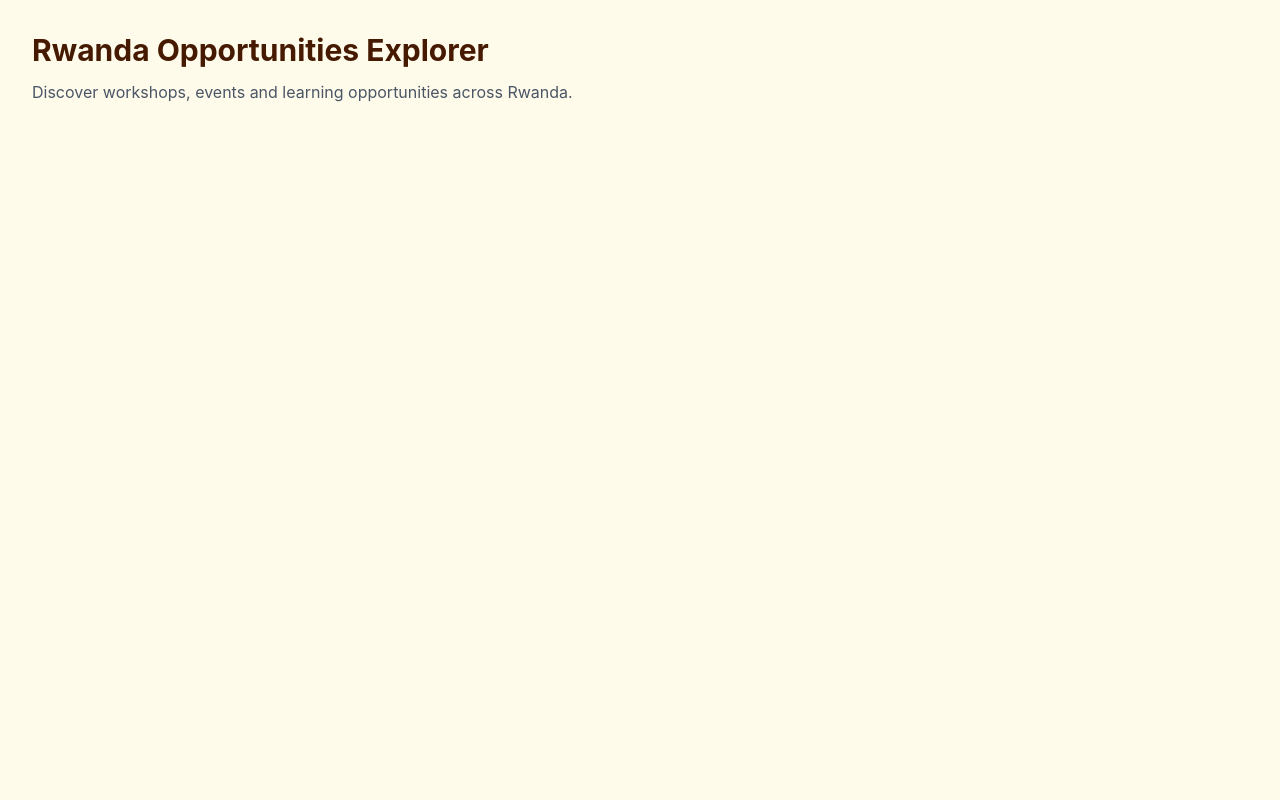
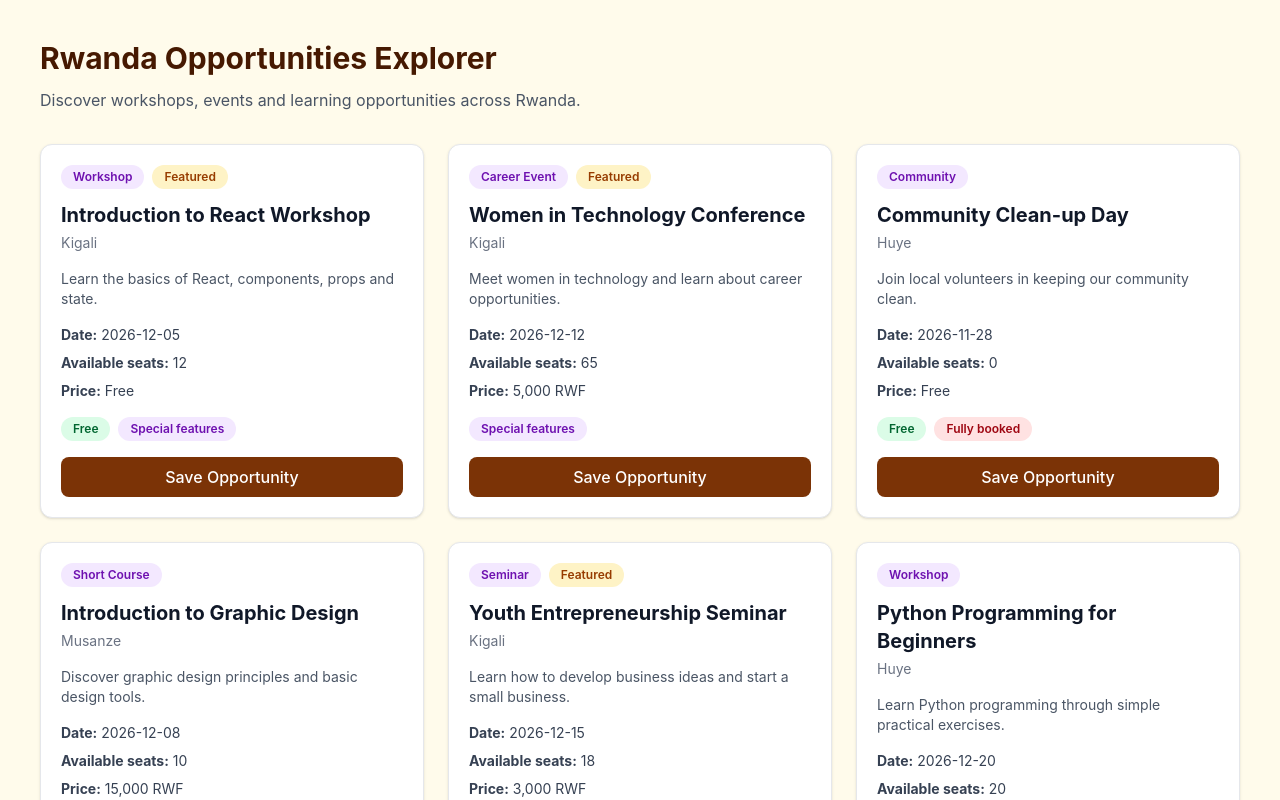
Before and after one commit to Musekura20/rwanda-opportunities-explorer, a React (Vite) app: page / in a window 1280 px wide. Shown: the top 800 px of the page. Built offline with nearby package versions, Linux system fonts and the light colour scheme.

Commit message:
feat: build reusable opportunity components

```diff
--- a/src/App.jsx
+++ b/src/App.jsx
@@ -1,14 +1,43 @@
+
+import { useState } from "react"
+import seedOpportunities from "./data/seedOpportunities"
+import OpportunityList from "./components/OpportunityList"
+
 function App() {
+
+  const [savedIds, setSavedIds] = useState([])
+
+  function handleToggleSave(id) {
+
+    if (savedIds.includes(id)) {
+      setSavedIds(savedIds.filter((savedId) => savedId !== id))
+    } else {
+      setSavedIds([...savedIds, id])
+    }
+
+  }
+
   return (
-    <div className="min-h-screen bg-amber-50 p-8">
-      <h1 className="text-3xl font-bold text-amber-950">
-        Rwanda Opportunities Explorer
-      </h1>
+    <div className="min-h-screen bg-amber-50 p-6 md:p-10">
 
-      <p className="mt-3 text-gray-600">
-        Discover workshops, events and learning opportunities
-        across Rwanda.
-      </p>
+      <div className="max-w-7xl mx-auto">
+
+        <h1 className="text-3xl font-bold text-amber-950 mb-3">
+          Rwanda Opportunities Explorer
+        </h1>
+
+        <p className="text-gray-600 mb-8">
+          Discover workshops, events and learning opportunities across Rwanda.
+        </p>
+
+        <OpportunityList
+          opportunities={seedOpportunities}
+          savedIds={savedIds}
+          onToggleSave={handleToggleSave}
+        />
+
+      </div>
+
     </div>
   )
 }
--- /dev/null
+++ b/src/components/Badge.jsx
@@ -0,0 +1,21 @@
+
+function Badge({ children, variant = "default" }) {
+
+  const badgeStyles = {
+    default: "bg-gray-100 text-gray-700",
+    success: "bg-green-100 text-green-800",
+    warning: "bg-amber-100 text-amber-800",
+    danger: "bg-red-100 text-red-800",
+    info: "bg-purple-100 text-purple-800"
+  }
+
+  return (
+    <span
+      className={`px-3 py-1 rounded-full text-xs font-semibold ${badgeStyles[variant]}`}
+    >
+      {children}
+    </span>
+  )
+}
+
+export default Badge
--- /dev/null
+++ b/src/components/Button.jsx
@@ -0,0 +1,21 @@
+
+function Button({ children, onClick, type = "button", variant = "primary" }) {
+
+  const buttonStyles = {
+    primary: "bg-amber-900 text-white hover:bg-amber-800",
+    secondary: "bg-gray-200 text-gray-800 hover:bg-gray-300",
+    danger: "bg-red-600 text-white hover:bg-red-700"
+  }
+
+  return (
+    <button
+      type={type}
+      onClick={onClick}
+      className={`px-4 py-2 rounded-lg font-medium transition ${buttonStyles[variant]} focus:outline-none focus:ring-2 focus:ring-amber-500`}
+    >
+      {children}
+    </button>
+  )
+}
+
+export default Button
--- /dev/null
+++ b/src/components/OpportunityCard.jsx
@@ -0,0 +1,87 @@
+
+import Button from "./Button"
+import Badge from "./Badge"
+
+function OpportunityCard({ opportunity, isSaved, onToggleSave }) {
+
+  return (
+    <div className="bg-white rounded-xl shadow-sm border border-gray-200 p-5 flex flex-col gap-4">
+
+      {/* Opportunity title and category */}
+      <div>
+        <div className="flex flex-wrap gap-2 mb-3">
+          <Badge variant="info">
+            {opportunity.category}
+          </Badge>
+
+          {opportunity.featured && (
+            <Badge variant="warning">
+              Featured
+            </Badge>
+          )}
+        </div>
+
+        <h2 className="text-xl font-bold text-gray-900">
+          {opportunity.title}
+        </h2>
+
+        <p className="text-sm text-gray-500 mt-1">
+          {opportunity.city}
+        </p>
+      </div>
+
+      {/* Description */}
+      <p className="text-gray-600 text-sm">
+        {opportunity.description}
+      </p>
+
+      {/* Opportunity details */}
+      <div className="space-y-2 text-sm text-gray-700">
+
+        <p>
+          <strong>Date:</strong> {opportunity.date}
+        </p>
+
+        <p>
+          <strong>Available seats:</strong> {opportunity.availableSeats}
+        </p>
+
+        <p>
+          <strong>Price:</strong>{" "}
+          {opportunity.price === 0
+            ? "Free"
+            : `${opportunity.price.toLocaleString()} RWF`}
+        </p>
+
+      </div>
+
+      {/* Opportunity status */}
+      <div className="flex flex-wrap gap-2">
+
+        {opportunity.price === 0 && (
+          <Badge variant="success">Free</Badge>
+        )}
+
+        {opportunity.availableSeats === 0 && (
+          <Badge variant="danger">Fully booked</Badge>
+        )}
+
+        {opportunity.features && (
+          <Badge variant="info">Special features</Badge>
+        )}
+
+      </div>
+
+      {/* Save button */}
+      <Button
+        variant={isSaved ? "secondary" : "primary"}
+        onClick={() => onToggleSave(opportunity.id)}
+      >
+        {isSaved ? "Unsave" : "Save Opportunity"}
+      </Button>
+
+    </div>
+  )
+}
+
+export default OpportunityCard
--- /dev/null
+++ b/src/components/OpportunityList.jsx
@@ -0,0 +1,24 @@
+
+import OpportunityCard from "./OpportunityCard"
+
+function OpportunityList({ opportunities, savedIds, onToggleSave }) {
+
+  return (
+    <div className="grid grid-cols-1 md:grid-cols-2 lg:grid-cols-3 gap-6">
+
+      {opportunities.map((opportunity) => (
+
+        <OpportunityCard
+          key={opportunity.id}
+          opportunity={opportunity}
+          isSaved={savedIds.includes(opportunity.id)}
+          onToggleSave={onToggleSave}
+        />
+
+      ))}
+
+    </div>
+  )
+}
+
+export default OpportunityList
```
